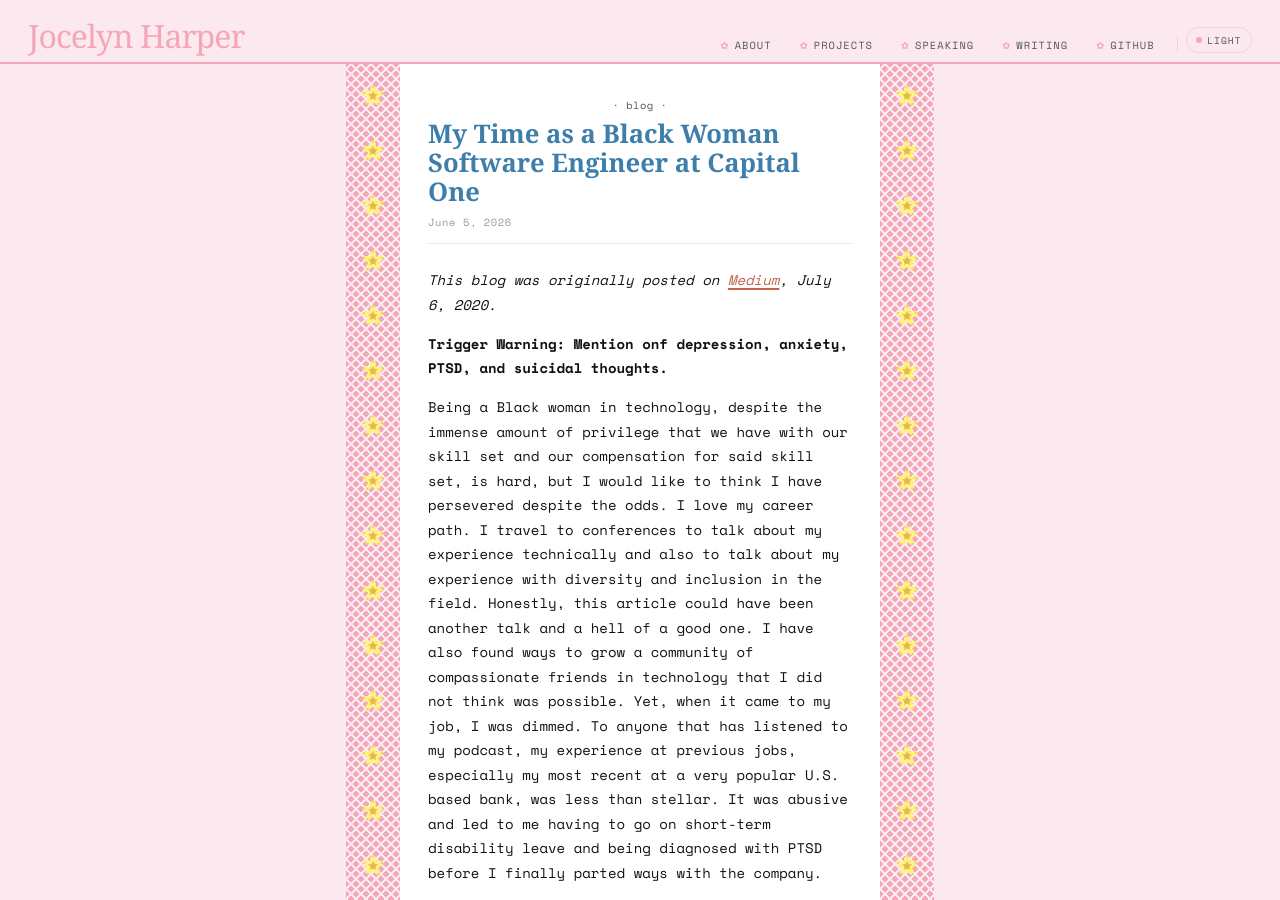
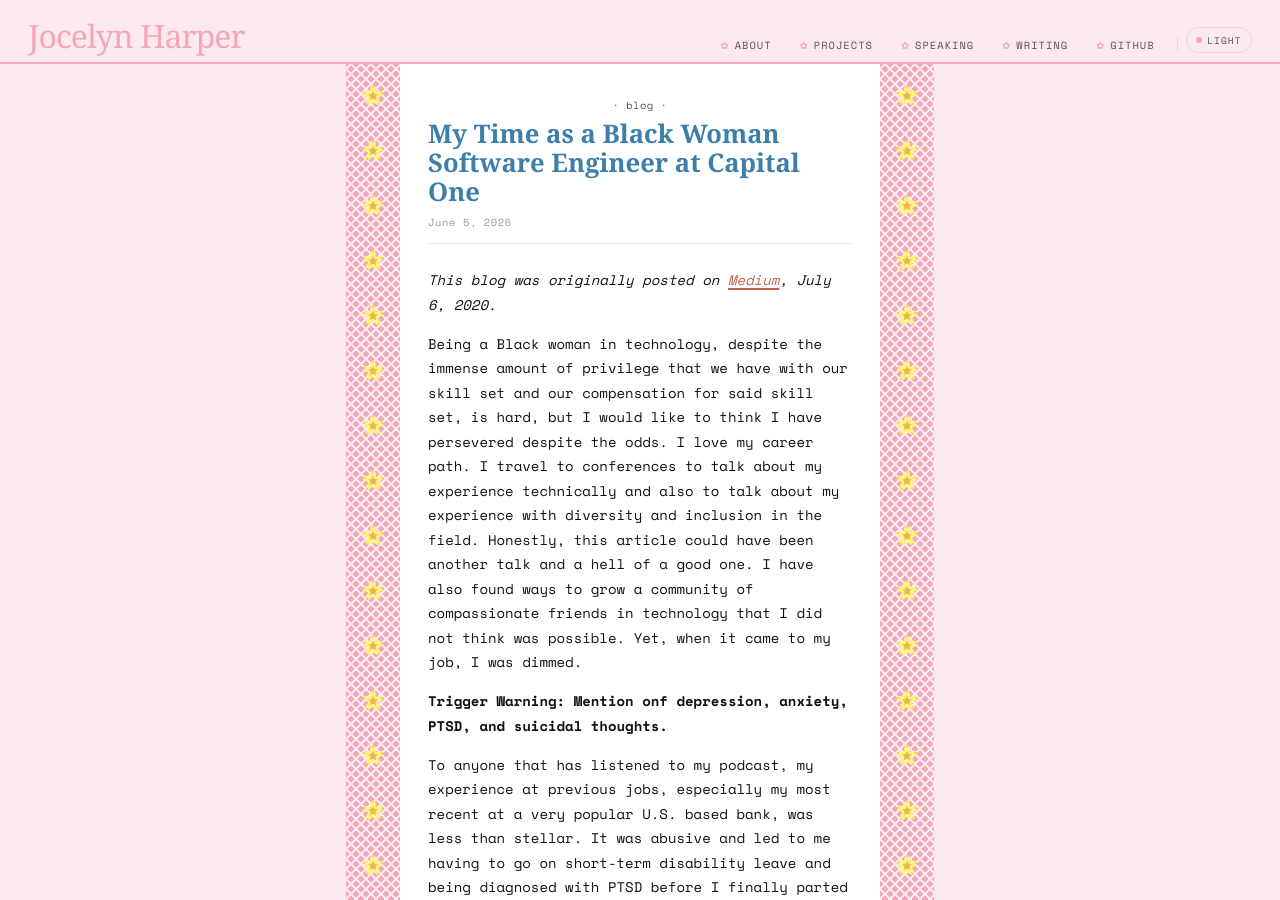
Before and after one commit to javawitch/javawitch.github.io, a Jekyll site: the page built from _posts/2026-06-05-my-time-as-a-black-woman-software-engineer-at-capital-one.markdown, in a window 1280 px wide and 900 px high. Built offline with Jekyll 4.4.1, drawn with Linux system fonts in a browser that asks for light colours.

Commit message:
Updated Talks, updated Speaking html to feature abstract for talk if available. Moved trigger warning for blog post underneath of continuation

```diff
--- a/_posts/2026-06-05-my-time-as-a-black-woman-software-engineer-at-capital-one.markdown
+++ b/_posts/2026-06-05-my-time-as-a-black-woman-software-engineer-at-capital-one.markdown
@@ -7,10 +7,11 @@
 ---
 _This blog was originally posted on [Medium](https://medium.com/@javavvitch/my-time-as-a-black-woman-software-engineer-at-capital-one-5c05fa8faed), July 6, 2020._
 
+Being a Black woman in technology, despite the immense amount of privilege that we have with our skill set and our compensation for said skill set, is hard, but I would like to think I have persevered despite the odds. I love my career path. I travel to conferences to talk about my experience technically and also to talk about my experience with diversity and inclusion in the field. Honestly, this article could have been another talk and a hell of a good one. I have also found ways to grow a community of compassionate friends in technology that I did not think was possible. Yet, when it came to my job, I was dimmed.
+<!--more-->
+
 **Trigger Warning: Mention onf depression, anxiety, PTSD, and suicidal thoughts.**
 
-Being a Black woman in technology, despite the immense amount of privilege that we have with our skill set and our compensation for said skill set, is hard, but I would like to think I have persevered despite the odds. I love my career path. I travel to conferences to talk about my experience technically and also to talk about my experience with diversity and inclusion in the field. Honestly, this article could have been another talk and a hell of a good one. I have also found ways to grow a community of compassionate friends in technology that I did not think was possible. Yet, when it came to my job, I was dimmed.
-<!--more-->
 To anyone that has listened to my podcast, my experience at previous jobs, especially my most recent at a very popular U.S. based bank, was less than stellar. It was abusive and led to me having to go on short-term disability leave and being diagnosed with PTSD before I finally parted ways with the company.
 
 And unlike South Asian Woman and woman of color, I noticed the lack of diversity on my team at the finance company, and the other teams that we were primarily supposed to be working in, right away. I was in a sea of men — South Asian and White Men — and here I was, the lone black woman in a boat with one other South Asian woman engineer. In retrospect, this should have been my red flag to back out, but this was my first time making six-figures. This was a huge deal to me and the sacrifices that my parents made for me to make a better life for myself, so I stayed to my own detriment in every application of the word.
--- a/speaking.html
+++ b/speaking.html
@@ -29,7 +29,7 @@
       <div class="talk-links">
         {% if talk.slides %}<a class="talk-link primary" href="{{ talk.slides }}">Slides</a>{% endif %}
         {% if talk.video %}<a class="talk-link primary" href="{{ talk.video }}">Video</a>{% endif %}
-        {% if talk.abstract %}<a class="talk-link" href="{{ talk.abstract }}">Abstract</a>{% endif %}
+        {% if talk.conference %}<a class="talk-link" href="{{ talk.conference }}">Conference</a>{% endif %}
       </div>
       <div class="talk-abstract">
         {% if talk.abstract_text %}
```
Also changed, not shown: _data/talks.yml (+6 -6 lines).
